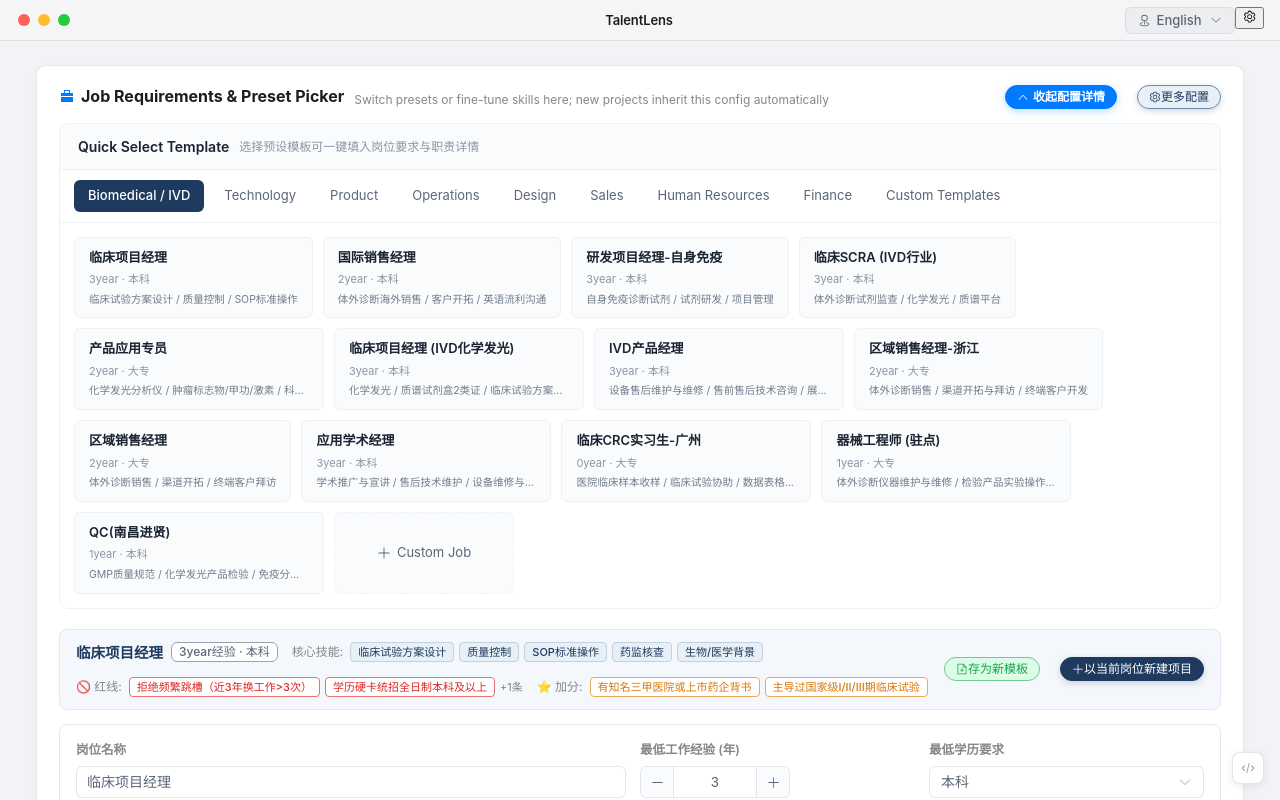
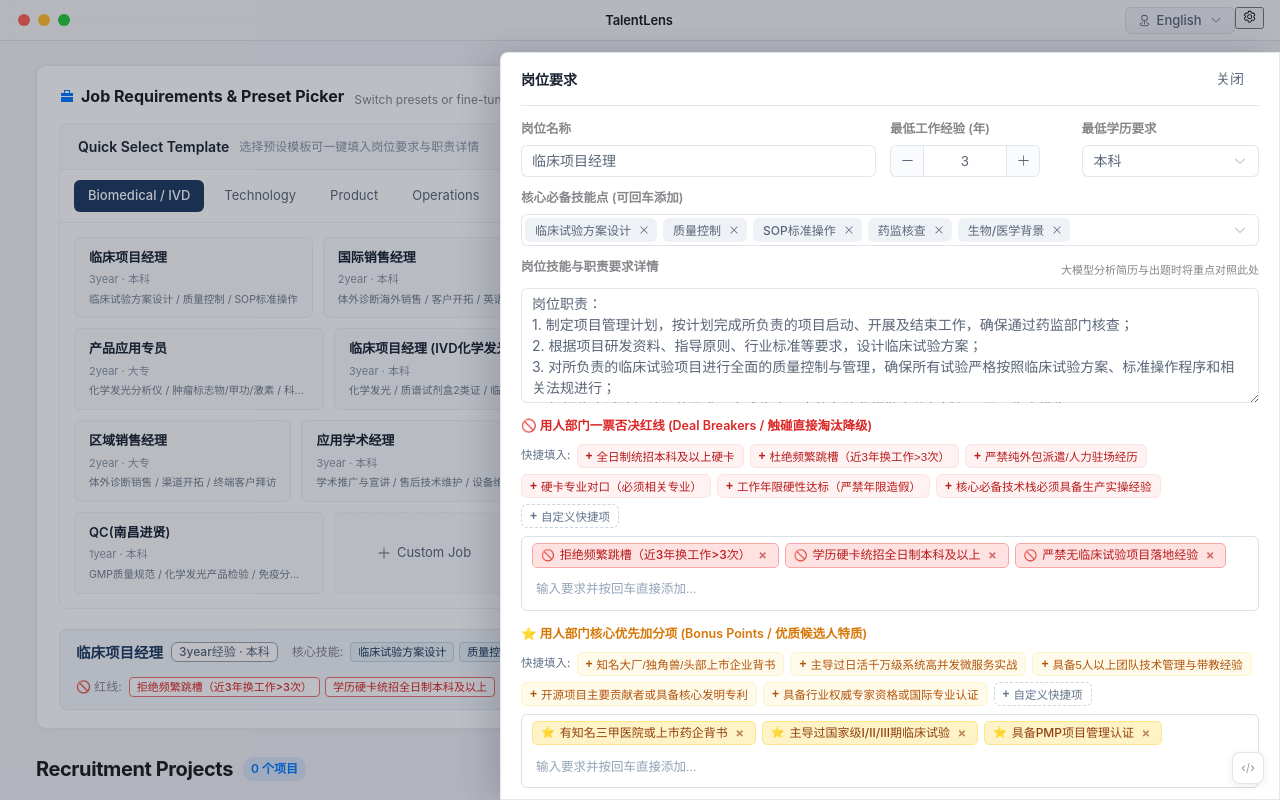
Before and after one commit to xunyinjilove/TalentLens, a Vue app in the folder frontend/: page / in a window 1280 px wide. Both pictures are taken after a click on the button "查看/编辑岗位要求". Built offline with nearby package versions, Linux system fonts and the light colour scheme.

Commit message:
修复岗位要求打开时重新排版导致的卡顿

```diff
--- a/frontend/src/views/ProjectListView.vue
+++ b/frontend/src/views/ProjectListView.vue
@@ -24,6 +24,7 @@
             <el-button
               type="primary"
               size="small"
+              id="job-details-toggle"
               class="btn-toggle-config"
               :icon="showJobDetails ? ArrowUp : ArrowDown"
               @click="showJobDetails = !showJobDetails"
@@ -109,8 +110,14 @@
           </div>
         </div>
 
-        <!-- 编辑面板常驻挂载，仅切换可见性；避免每次点击重新创建表单控件。 -->
-        <div v-show="showJobDetails" class="job-details-expand">
+        <!-- 固定侧栏常驻排版；仅切换可见性，避免点击时重新计算整张表单。 -->
+        <Teleport to="body">
+          <div v-show="showJobDetails" class="job-details-backdrop" aria-hidden="true" @click="showJobDetails = false" />
+          <div ref="jobDetailsPanel" class="job-details-expand" :class="{ 'is-open': showJobDetails }" :aria-hidden="!showJobDetails" :aria-modal="showJobDetails ? 'true' : undefined" :inert="!showJobDetails" role="dialog" aria-label="岗位要求" tabindex="-1" @keydown.esc.stop.prevent="showJobDetails = false">
+            <div class="expand-panel-header">
+              <strong>岗位要求</strong>
+              <el-button text aria-label="关闭岗位要求" @click="showJobDetails = false">关闭</el-button>
+            </div>
             <div class="expand-grid">
               <div class="expand-col">
                 <label class="expand-label">岗位名称</label>
@@ -203,7 +210,8 @@
                 保存当前岗位配置
               </el-button>
             </div>
-        </div>
+          </div>
+        </Teleport>
       </section>
 
       <!-- 下方：招聘项目列表区域 -->
@@ -361,7 +369,7 @@
 </template>
 
 <script setup lang="ts">
-import { ref, reactive, onMounted } from 'vue'
+import { ref, reactive, onMounted, nextTick, watch } from 'vue'
 import { useRouter } from 'vue-router'
 import { useI18n } from 'vue-i18n'
 import { ElMessage, ElMessageBox } from 'element-plus'
@@ -401,6 +409,12 @@
   showPostingDialog.value = true
 }
 const showJobDetails = ref(false)
+const jobDetailsPanel = ref<HTMLElement | null>(null)
+watch(showJobDetails, async open => {
+  await nextTick()
+  if (open) jobDetailsPanel.value?.focus()
+  else document.getElementById('job-details-toggle')?.focus()
+})
 const selectedPresetId = ref<string>('')
 const presetPickerRef = ref<InstanceType<typeof JobPresetPicker> | null>(null)
 const projectStats = ref<Record<string, any>>({})
@@ -825,14 +839,49 @@
   }
 }
 
+.job-details-backdrop {
+  position: fixed;
+  inset: 0;
+  z-index: 1500;
+  background: rgba(15, 23, 42, 0.28);
+}
+
 .job-details-expand {
-  // 隔离面板内部的布局计算；展开时不再执行整块面板的过渡动画。
-  contain: layout;
-  margin-top: 14px;
-  padding: 16px;
+  position: fixed;
+  top: 52px;
+  right: 0;
+  bottom: 0;
+  z-index: 1501;
+  box-sizing: border-box;
+  width: min(780px, 100vw);
+  visibility: hidden;
+  pointer-events: none;
+  overflow-y: auto;
+  overscroll-behavior: contain;
+  contain: layout paint;
+  padding: 0 20px 24px;
   background: #ffffff;
   border: 1px solid $separator;
-  border-radius: $radius-md;
+  border-radius: $radius-md 0 0 0;
+  box-shadow: -12px 0 32px rgba(15, 23, 42, 0.16);
+
+  &.is-open {
+    visibility: visible;
+    pointer-events: auto;
+  }
+
+  .expand-panel-header {
+    position: sticky;
+    top: 0;
+    z-index: 1;
+    display: flex;
+    align-items: center;
+    justify-content: space-between;
+    min-height: 52px;
+    margin-bottom: 14px;
+    background: #ffffff;
+    border-bottom: 1px solid $separator;
+  }
 
   .expand-grid {
     display: grid;
@@ -910,6 +959,15 @@
       font-size: 11.5px;
       color: $text-muted;
     }
+  }
+}
+
+@media (max-width: 720px) {
+  .job-details-expand {
+    top: 46px;
+    border-radius: 0;
+    .expand-grid { grid-template-columns: 1fr; }
+    .expand-footer { flex-wrap: wrap; gap: 8px; }
   }
 }
 
```
